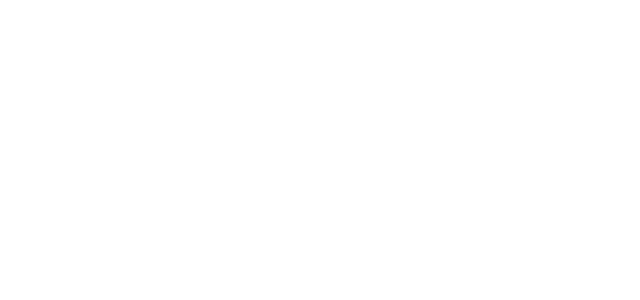
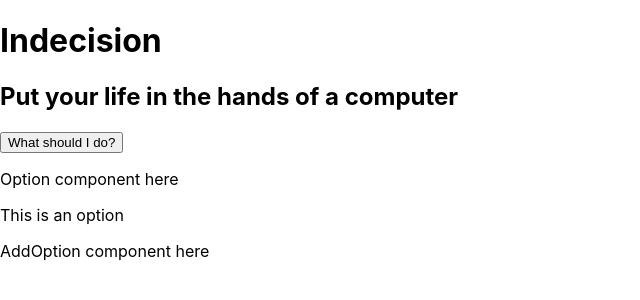
Before and after one commit to garcialuis/indecision, a React (Create React App) app: page / in a window 1280 px wide. Shown: the top 300 px of the page, without its empty margins (0-640 px from the left). Built offline with nearby package versions, Linux system fonts and the light colour scheme.

Commit message:
feat: Setting up functional components for Indecision App
Prevously the indecision app was all made up of JSX. Now the goal
is to split them into components. The end goal is to have components
all in their separate files, but for now they will live in App.js

```diff
--- a/src/App.js
+++ b/src/App.js
@@ -1,10 +1,60 @@
-const emptyTemplate = (
-  <div></div>
-)
+const Header = () => {
+  return (
+    <div>
+      <h1>Indecision</h1>
+      <h2>Put your life in the hands of a computer</h2>
+    </div>
+  );
+}
+
+const Action = () => {
+  return (
+    <div>
+      <button>What should I do?</button>
+    </div>
+  );
+}
+
+const Options = () => {
+  return (
+    <div>
+      <p>Option component here</p>
+      <Option />
+    </div>
+  );
+}
+
+const Option = () => {
+  return (
+    <div>
+      This is an option
+    </div>
+  );
+}
+
+const AddOption = () => {
+  return (
+    <div>
+      <p>AddOption component here</p>
+    </div>
+  );
+}
+
+const IndecisionApp = () => {
+  return (
+    <div>
+      <Header />
+      <Action />
+      <Options />
+      <AddOption />
+    </div>
+  );
+}
+
 
 function App() {
   return (
-    emptyTemplate
+    <IndecisionApp />
   );
 }
 
```
